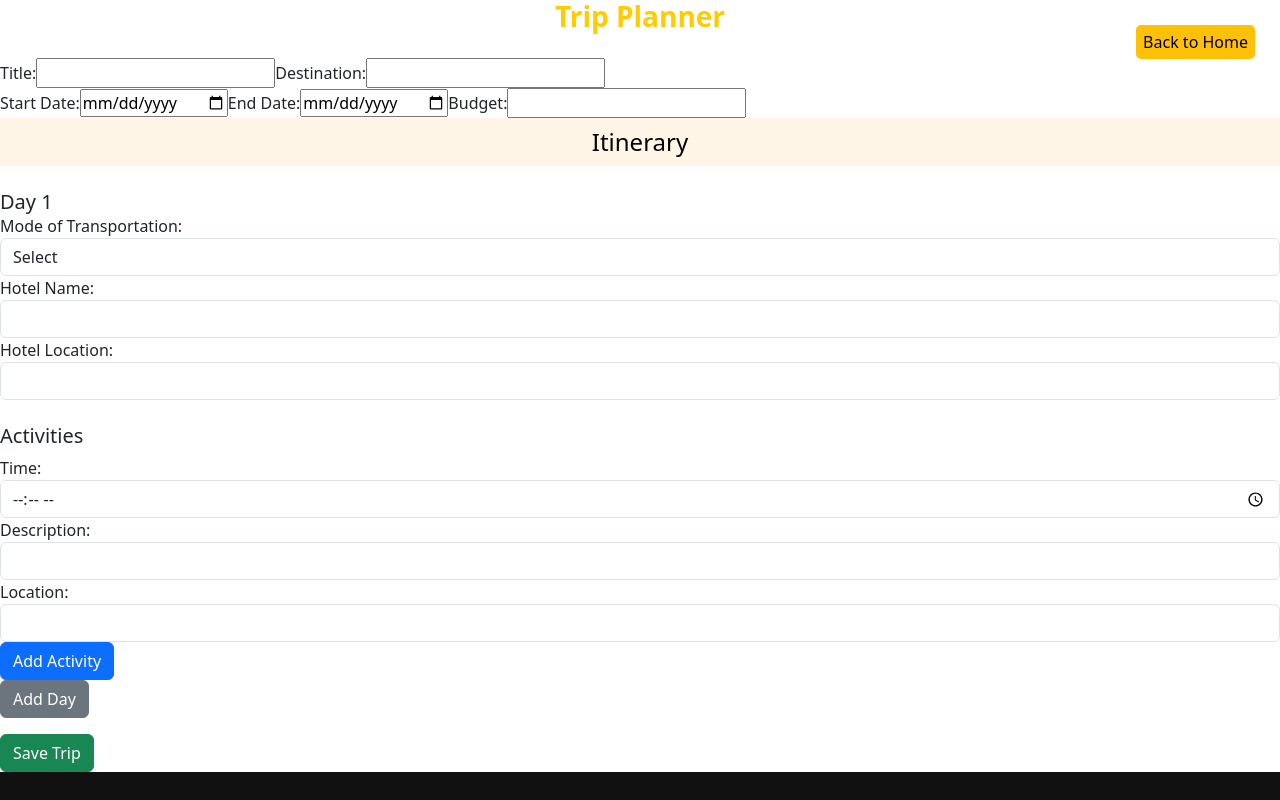
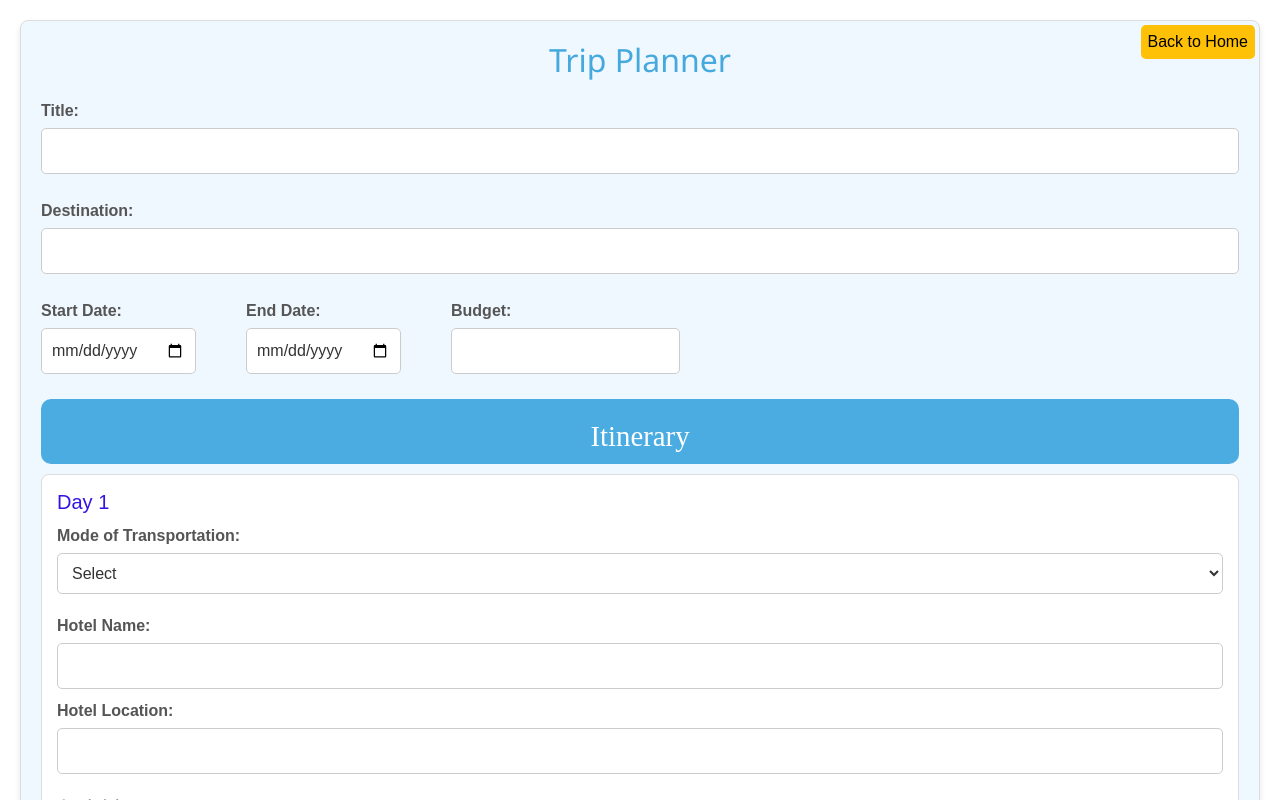
Before and after one commit to Het15Shah/Wanderway, a React (Create React App) app in the folder frontend/: page /add-trips in a window 1280 px wide. Shown: the top 800 px of the page. Built offline with nearby package versions, Linux system fonts and the light colour scheme.

Commit message:
Style Up the Addtrip.jsx file

```diff
--- a/frontend/src/CSS/Addtrips.css
+++ b/frontend/src/CSS/Addtrips.css
@@ -0,0 +1,168 @@
+.trip-form-container {
+    font-family: Arial, sans-serif;
+    margin: 20px;
+    padding: 20px;
+    border: 1px solid #ddd;
+    border-radius: 8px;
+    background-color: #f0f8ff;
+    box-shadow: 0px 4px 6px rgba(0, 0, 0, 0.1);
+  }
+
+  /* Page title */
+  .trip-form-title {
+    font-size: 2rem;
+    font-family: 'Segoe UI', Tahoma, Geneva, Verdana, sans-serif;
+    color: #46a9de;
+    text-align: center;
+    margin-bottom: 20px;
+  }
+
+  /* Form layout */
+  .trip-form {
+    display: flex;
+    flex-direction: column;
+    gap: 15px;
+  }
+
+  /* Label and input styling */
+  .trip-form-label {
+    display: flex;
+    flex-direction: column;
+    font-weight: bold;
+    color: #555;
+    margin-bottom: 10px;
+  }
+
+  .trip-form-input,
+  .trip-form-select {
+    padding: 10px;
+    border: 1px solid #ccc;
+    border-radius: 5px;
+    font-size: 1rem;
+    margin-top: 5px;
+    background-color: #fff;
+    color: #333;
+  }
+
+  .trip-date-budget-group{
+    display: flex;
+    justify-content: start;
+    gap: 50px;
+  }
+
+  /* Grouping styles */
+  .trip-form-group {
+    display: flex;
+    flex-direction: column;
+  }
+
+  /* Button styles */
+  .trip-form-button {
+    padding: 10px 15px;
+    font-size: 1rem;
+    border: none;
+    border-radius: 5px;
+    color: #fff;
+    cursor: pointer;
+    transition: all 0.3s ease;
+  }
+
+  .trip-form-button:hover {
+    opacity: 0.9;
+  }
+
+  .add-activity-button {
+    background-color: #4caf50;
+  }
+
+  .add-day-button {
+    background-color: #2196f3;
+    width: 150px;
+    margin-left: 50%;
+}
+
+.submit-button {
+    background-color: #ff5722;
+    width: 150px;
+  }
+
+  /* Itinerary section styling */
+  .trip-itinerary-title {
+    font-size: 1.8rem;
+    color: white;
+    margin-top: 20px;
+    margin-bottom: 10px;
+  }
+
+  .title-ininerary{
+    background-color: #4aace1;
+    font-family: 'Times New Roman', Times, serif;
+    text-align: center;
+    border-radius: 10px;
+    padding: 0.1px;
+    margin-bottom: 10px;
+  }
+
+  .trip-itinerary-day {
+    padding: 15px;
+    border: 1px solid #ddd;
+    border-radius: 8px;
+    margin-bottom: 15px;
+    background-color: #fff;
+  }
+
+  .trip-itinerary-day-title {
+    font-size: 1.25rem;
+    color: #3613e2;
+    margin-bottom: 10px;
+  }
+
+  .trip-itinerary-group,
+  .trip-activity-group {
+    display: flex;
+    flex-direction: column;
+    margin-bottom: 10px;
+  }
+
+  /* Activity section */
+  .trip-activities-title {
+    font-size: 1.25rem;
+    font-family: 'Gill Sans', 'Gill Sans MT', Calibri, 'Trebuchet MS', sans-serif;
+    color: #763131;
+    margin-bottom: 10px;
+  }
+
+  /* Focus effect for inputs */
+  .trip-form-input:focus,
+  .trip-form-select:focus {
+    outline: none;
+    border-color: #2196f3;
+    box-shadow: 0 0 5px rgba(33, 150, 243, 0.5);
+  }
+
+  /* Mobile responsiveness */
+  @media (max-width: 600px) {
+    .trip-form-container {
+      padding: 15px;
+    }
+
+    .trip-form-label {
+      font-size: 0.9rem;
+    }
+
+    .trip-form-input,
+    .trip-form-select {
+      font-size: 0.9rem;
+    }
+
+    .trip-form-button {
+      font-size: 0.9rem;
+      padding: 8px 10px;
+    }
+
+    .trip-itinerary-title,
+    .trip-itinerary-day-title,
+    .trip-activities-title {
+      font-size: 1.1rem;
+    }
+  }
--- a/frontend/src/pages/Addtrips.jsx
+++ b/frontend/src/pages/Addtrips.jsx
@@ -1,31 +1,31 @@
-import React, { useState } from "react";
-import "../CSS/Addtrips.css";
-import Footer from "../components/Footer";
+import React, { useState } from 'react';
+import FOOTER from '../components/Footer';
+import '../CSS/Addtrips.css'; // Updated styles are in this file
 
 function TripForm() {
   const [trip, setTrip] = useState({
-    title: "",
-    destination: "",
-    startDate: "",
-    endDate: "",
+    title: '',
+    destination: '',
+    startDate: '',
+    endDate: '',
     itinerary: [
       {
         day: 1,
-        modeOfTransportation: "",
+        modeOfTransportation: '',
         hotel: {
-          name: "",
-          location: "",
+          name: '',
+          location: '',
         },
         activities: [
           {
-            time: "",
-            description: "",
-            location: "",
+            time: '',
+            description: '',
+            location: '',
           },
         ],
       },
     ],
-    budget: "",
+    budget: '',
   });
 
   const handleInputChange = (event) => {
@@ -42,9 +42,9 @@ function TripForm() {
   const addActivity = (dayIndex) => {
     const updatedItinerary = [...trip.itinerary];
     updatedItinerary[dayIndex].activities.push({
-      time: "",
-      description: "",
-      location: "",
+      time: '',
+      description: '',
+      location: '',
     });
     setTrip({ ...trip, itinerary: updatedItinerary });
   };
@@ -56,16 +56,16 @@ function TripForm() {
         ...trip.itinerary,
         {
           day: trip.itinerary.length + 1,
-          modeOfTransportation: "",
+          modeOfTransportation: '',
           hotel: {
-            name: "",
-            location: "",
+            name: '',
+            location: '',
           },
           activities: [
             {
-              time: "",
-              description: "",
-              location: "",
+              time: '',
+              description: '',
+              location: '',
             },
           ],
         },
@@ -79,10 +79,8 @@ function TripForm() {
   };
 
   return (
-    <div>
-      <h3 className="text-center fw-bold mb-4" style={{ color: "#ffcc00" }}>
-        Trip Planner
-      </h3>
+    <div className="trip-form-container">
+      <h1 className="trip-form-title">Trip Planner</h1>
       <button
           className="Button_submit"
           style={{
@@ -95,91 +93,81 @@ function TripForm() {
         >
           Back to Home
         </button>
-
-      <form onSubmit={handleSubmit}>
-        <label>
+      <form onSubmit={handleSubmit} className="trip-form">
+        <div className="trip-form-group">
+          <label className="trip-form-label">
             Title:
             <input
               type="text"
               name="title"
               value={trip.title}
               onChange={handleInputChange}
+              className="trip-form-input"
               required
             />
           </label>
-        <label>
+        </div>
+        <div className="trip-form-group">
+          <label className="trip-form-label">
             Destination:
             <input
               type="text"
               name="destination"
               value={trip.destination}
               onChange={handleInputChange}
+              className="trip-form-input"
               required
             />
           </label>
-        <div className="dateSet">
-          <label>
+        </div>
+        <div className="trip-date-budget-group">
+          <label className="trip-form-label">
             Start Date:
             <input
               type="date"
               name="startDate"
               value={trip.startDate}
               onChange={handleInputChange}
+              className="trip-form-input"
               required
             />
           </label>
-          <label>
+          <label className="trip-form-label">
             End Date:
             <input
               type="date"
               name="endDate"
               value={trip.endDate}
               onChange={handleInputChange}
+              className="trip-form-input"
               required
             />
           </label>
-          <label>
+          <label className="trip-form-label">
             Budget:
             <input
               type="number"
-              className="budget"
               name="budget"
               value={trip.budget}
               onChange={handleInputChange}
+              className="trip-form-input"
               required
             />
           </label>
         </div>
-        <h4
-          className="text-center mb-4"
-          style={{
-            color: "#000000",
-            backgroundColor: "#fff5e6",
-            padding: "10px",
-          }}
-        >
-          Itinerary
-        </h4>
 
+        <div className="trip-itinerary-container">
+          <div className='title-ininerary'><h2 className="trip-itinerary-title">Itinerary</h2></div>
           {trip.itinerary.map((day, index) => (
-          <div key={index} className="day-card">
-            <div className="day">
-              <div className="day-title">
-                <h5 className="card-title">Day {day.day}</h5>
-              </div>
-
-              <div className="form-group">
-                <label>Mode of Transportation:</label>
+            <div key={index} className="trip-itinerary-day">
+              <h3 className="trip-itinerary-day-title">Day {day.day}</h3>
+              <div className="trip-itinerary-group">
+                <label className="trip-form-label">
+                  Mode of Transportation:
                   <select
-                  className="form-control"
                     value={day.modeOfTransportation}
-                  onChange={(e) =>
-                    handleItineraryChange(
-                      index,
-                      "modeOfTransportation",
-                      e.target.value
-                    )
-                  }
+                    onChange={(e) => handleItineraryChange(index, 'modeOfTransportation', e.target.value)}
+                    className="trip-form-select"
                   >
                     <option value="">Select</option>
                     <option value="car">Car</option>
@@ -190,134 +178,104 @@ function TripForm() {
                     <option value="walking">Walking</option>
                     <option value="other">Other</option>
                   </select>
+                </label>
               </div>
-
-              <div className="form-group">
-                <label>Hotel Name:</label>
+              <div className="trip-itinerary-group">
+                <label className="trip-form-label">
+                  Hotel Name:
                   <input
                     type="text"
-                  className="form-control"
                     value={day.hotel.name}
                     onChange={(e) => {
                       const updatedHotel = { ...day.hotel, name: e.target.value };
-                    handleItineraryChange(index, "hotel", updatedHotel);
+                      handleItineraryChange(index, 'hotel', updatedHotel);
                     }}
+                    className="trip-form-input"
                   />
-              </div>
-              <div className="form-group">
-                <label>Hotel Location:</label>
+                </label>
+                <label className="trip-form-label">
+                  Hotel Location:
                   <input
                     type="text"
-                  className="form-control"
                     value={day.hotel.location}
                     onChange={(e) => {
-                    const updatedHotel = {
-                      ...day.hotel,
-                      location: e.target.value,
-                    };
-                    handleItineraryChange(index, "hotel", updatedHotel);
+                      const updatedHotel = { ...day.hotel, location: e.target.value };
+                      handleItineraryChange(index, 'hotel', updatedHotel);
                     }}
+                    className="trip-form-input"
                   />
-              </div>
+                </label>
               </div>
 
-            <div className="act">
-              <div className="activity">
-                <h5 className="mt-4">Activities</h5>
-              </div>
+              <h4 className="trip-activities-title">Activities</h4>
               {day.activities.map((activity, aIndex) => (
-                <div key={aIndex} className="activity-card">
-                  <div className="form-group">
-                    <label>Time:</label>
+                <div key={aIndex} className="trip-activity-group">
+                  <label className="trip-form-label">
+                    Time:
                     <input
                       type="time"
-                      className="form-control"
                       value={activity.time}
                       onChange={(e) => {
                         const updatedActivities = [...day.activities];
-                        updatedActivities[aIndex] = {
-                          ...activity,
-                          time: e.target.value,
-                        };
-                        handleItineraryChange(
-                          index,
-                          "activities",
-                          updatedActivities
-                        );
+                        updatedActivities[aIndex] = { ...activity, time: e.target.value };
+                        handleItineraryChange(index, 'activities', updatedActivities);
                       }}
+                      className="trip-form-input"
                     />
-                  </div>
-                  <div className="form-group">
-                    <label>Description:</label>
+                  </label>
+                  <label className="trip-form-label">
+                    Description:
                     <input
                       type="text"
-                      className="form-control"
                       value={activity.description}
                       onChange={(e) => {
                         const updatedActivities = [...day.activities];
-                        updatedActivities[aIndex] = {
-                          ...activity,
-                          description: e.target.value,
-                        };
-                        handleItineraryChange(
-                          index,
-                          "activities",
-                          updatedActivities
-                        );
+                        updatedActivities[aIndex] = { ...activity, description: e.target.value };
+                        handleItineraryChange(index, 'activities', updatedActivities);
                       }}
+                      className="trip-form-input"
                     />
-                  </div>
-                  <div className="form-group">
-                    <label>Location:</label>
+                  </label>
+                  <label className="trip-form-label">
+                    Location:
                     <input
                       type="text"
-                      className="form-control"
                       value={activity.location}
                       onChange={(e) => {
                         const updatedActivities = [...day.activities];
-                        updatedActivities[aIndex] = {
-                          ...activity,
-                          location: e.target.value,
-                        };
-                        handleItineraryChange(
-                          index,
-                          "activities",
-                          updatedActivities
-                        );
+                        updatedActivities[aIndex] = { ...activity, location: e.target.value };
+                        handleItineraryChange(index, 'activities', updatedActivities);
                       }}
+                      className="trip-form-input"
                     />
-                  </div>
+                  </label>
                 </div>
               ))}
               <button
                 type="button"
-                className="btn btn-primary"
+                className="trip-form-button add-activity-button"
                 onClick={() => addActivity(index)}
               >
                 Add Activity
               </button>
             </div>
+          ))}
         </div>
-        ))}
 
-        <div className="add">
-          <button
-            type="button"
-            className="btn btn-secondary mb-3"
-            onClick={addDay}
-          >
+
+
+          <button type="button" className="trip-form-button add-day-button" onClick={addDay}>
             Add Day
           </button>
+          <button type="submit" className="trip-form-button submit-button">
+            Save Trip
+          </button>
+
+
+          <FOOTER />
+      </form>
     </div>
 
-        <div className="save">
-          <button type="submit" className="btn btn-success">
-            Save Trip
-          </button>
-        </div>
-      </form>
-      <Footer />
-    </div>
   );
 }
 
```
Also changed, not shown: 1 other file (tests, documents, lock files or other folders). Lines whose indentation alone changed are shown as unchanged.
